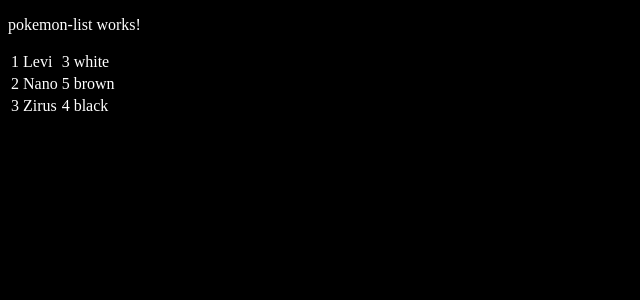
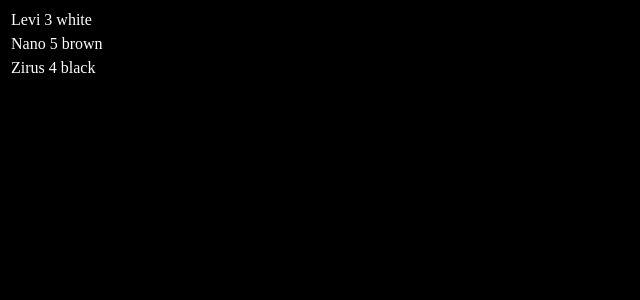
Before and after one commit to danielbarczynski/learning-angular-2, an Angular app: page / in a window 1280 px wide. Shown: the top 300 px of the page, without its empty margins (0-640 px from the left). Built offline with nearby package versions, Linux system fonts and the light colour scheme.

Commit message:
input, list & detail page

```diff
--- a/src/app/app.component.html
+++ b/src/app/app.component.html
@@ -1,31 +1 @@
-<!-- <h1>Hello world!</h1>
-<h4 [style]="style">{{ title }}</h4>
-<img [src]="imgSrc" alt="">
-<br>
-<input type="text" [(ngModel)]="car">
-<div #cat>Tino</div>
-<h4>{{ car }}</h4>
-<button (click)="log(cat.textContent)">clear</button>
-<div *ngIf="car === 'BMW'">
-    You picked the BMW car
-</div>
-<div *ngIf="car">
-    You picked the {{ car }} car
-</div>
-
-<ng-container *ngIf="car; then dog else cow"></ng-container>
-<ng-template #dog>
-    <h4>dog</h4>
-</ng-template>
-<ng-template #cow>
-    <h4>cow</h4>
-</ng-template> -->
 <app-pokemon-list></app-pokemon-list>
-<table>
-    <tr *ngFor="let pokemon of pokemons; let i = index;">
-        <td> {{ i + 1}}</td>
-        <td> {{ pokemon.name }}</td>
-        <td> {{ pokemon.age }} </td>
-        <td> {{ pokemon.color }} </td>
-    </tr>
-</table>
--- a/src/app/app.component.ts
+++ b/src/app/app.component.ts
@@ -1,10 +1,4 @@
 import { Component } from '@angular/core';
-
-interface Pokemon {
-  name: string;
-  age: number;
-  color: string;
-}
 
 @Component({
   selector: 'app-root',
@@ -13,24 +7,4 @@ interface Pokemon {
 })
 
 export class AppComponent {
-  pokemons: Pokemon[] = [
-    { name: 'Levi', age: 3, color: 'white'},
-    { name: 'Nano', age: 5, color: 'brown',},
-    { name: 'Zirus', age: 4, color: 'black'},
-  ];
-
-  // fontsize: number = 25;
-  // color: string = 'pink';
-  // title = 'learning-angular-2';
-  // style: string = 'color: red; font-size: 20px;'
-  // imgSrc: string = 'https://angular.io/assets/images/logos/angular/angular.png';
-  // car: string = "BMW";
-  // isTrue: boolean = false;
-  // cat: string = "";
-  // click(): void {
-  //   this.car = "";
-  // }
-  // log(animal: string | null): void {
-  //   console.log(animal);
-  // }
 }
--- /dev/null
+++ b/src/app/models/pokemon.ts
@@ -0,0 +1,5 @@
+export interface Pokemon {
+    name: string;
+    age: number;
+    color: string;
+}
--- /dev/null
+++ b/src/app/pokemon-base/pokemon-detail/pokemon-detail.component.html
@@ -0,0 +1,7 @@
+<table>
+  <tr>
+    <td>{{detail.name}}</td>
+    <td>{{detail.age}}</td>
+    <td>{{detail.color}}</td>
+  </tr>
+</table>
--- a/src/app/pokemon-base/pokemon-list/pokemon-list.component.html
+++ b/src/app/pokemon-base/pokemon-list/pokemon-list.component.html
@@ -1 +1 @@
-<p>pokemon-list works!</p>
+<app-pokemon-detail *ngFor="let pokemon of pokemons" [detail]="pokemon"></app-pokemon-detail>
--- a/src/app/pokemon-base/pokemon-list/pokemon-list.component.ts
+++ b/src/app/pokemon-base/pokemon-list/pokemon-list.component.ts
@@ -1,19 +1,15 @@
 import { Component, OnInit } from '@angular/core';
+import { Pokemon } from 'src/app/models/pokemon';
 
 @Component({
   selector: 'app-pokemon-list',
   templateUrl: './pokemon-list.component.html',
   styleUrls: ['./pokemon-list.component.css']
 })
-export class PokemonListComponent implements OnInit{
-  pokemon: string = '';
-  constructor() {
-    this.pokemon = 'Pikachu';
-    console.log('con');
-   }
-
-  ngOnInit(): void {
-    console.log(this.pokemon);
-    console.log('PokemonListComponent initialized');
-  }
+export class PokemonListComponent{
+  pokemons: Pokemon[] = [
+    { name: 'Levi', age: 3, color: 'white'},
+    { name: 'Nano', age: 5, color: 'brown',},
+    { name: 'Zirus', age: 4, color: 'black'},
+  ];
 }
```
Also changed, not shown: src/app/pokemon-base/pokemon-base.module.ts (+5 -2 lines), src/app/pokemon-base/pokemon-detail/pokemon-detail.component.ts (added, +11 -0 lines), src/app/pokemon-base/pokemon-detail/pokemon-detail.component.css (added), 1 other file (tests, documents, lock files or other folders).
